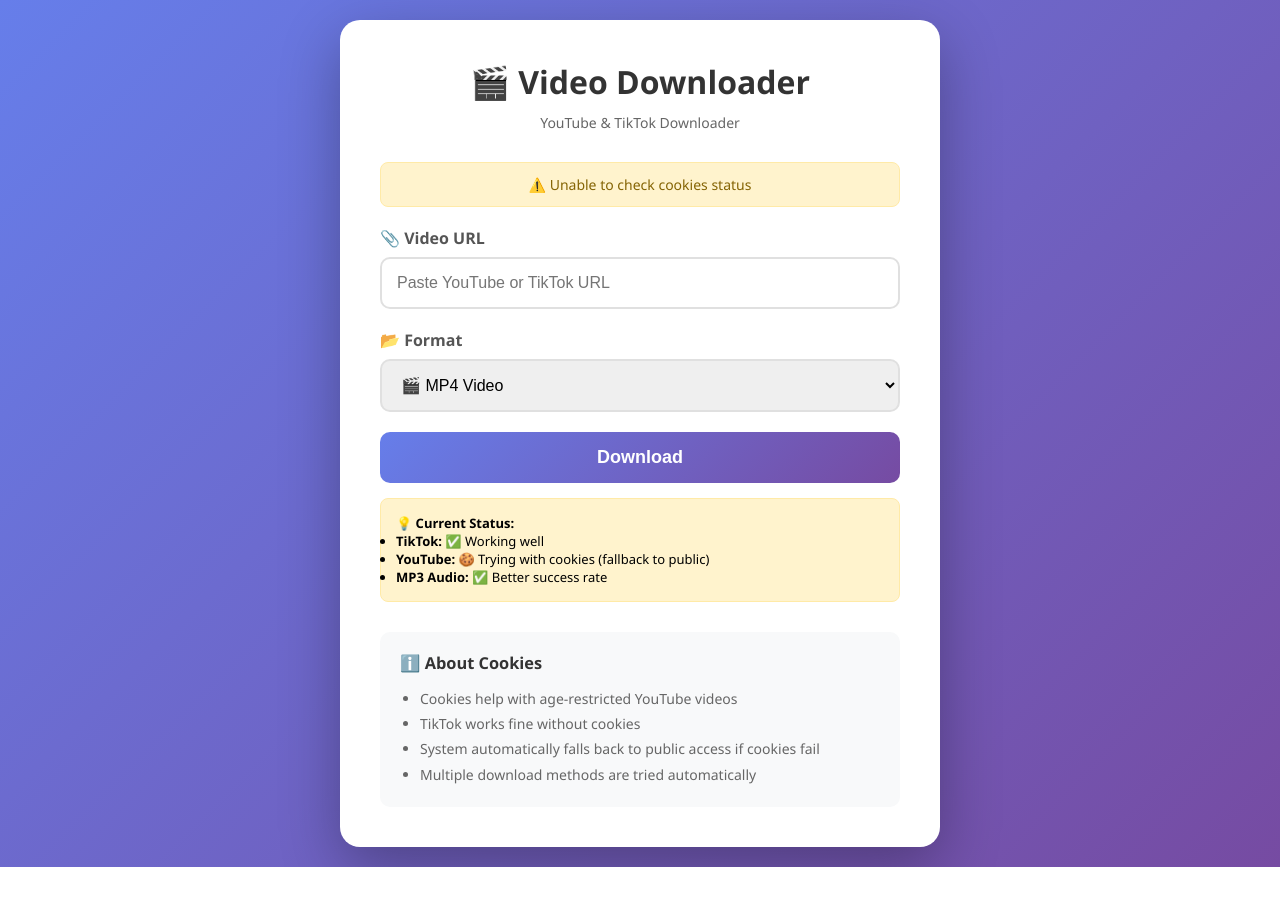
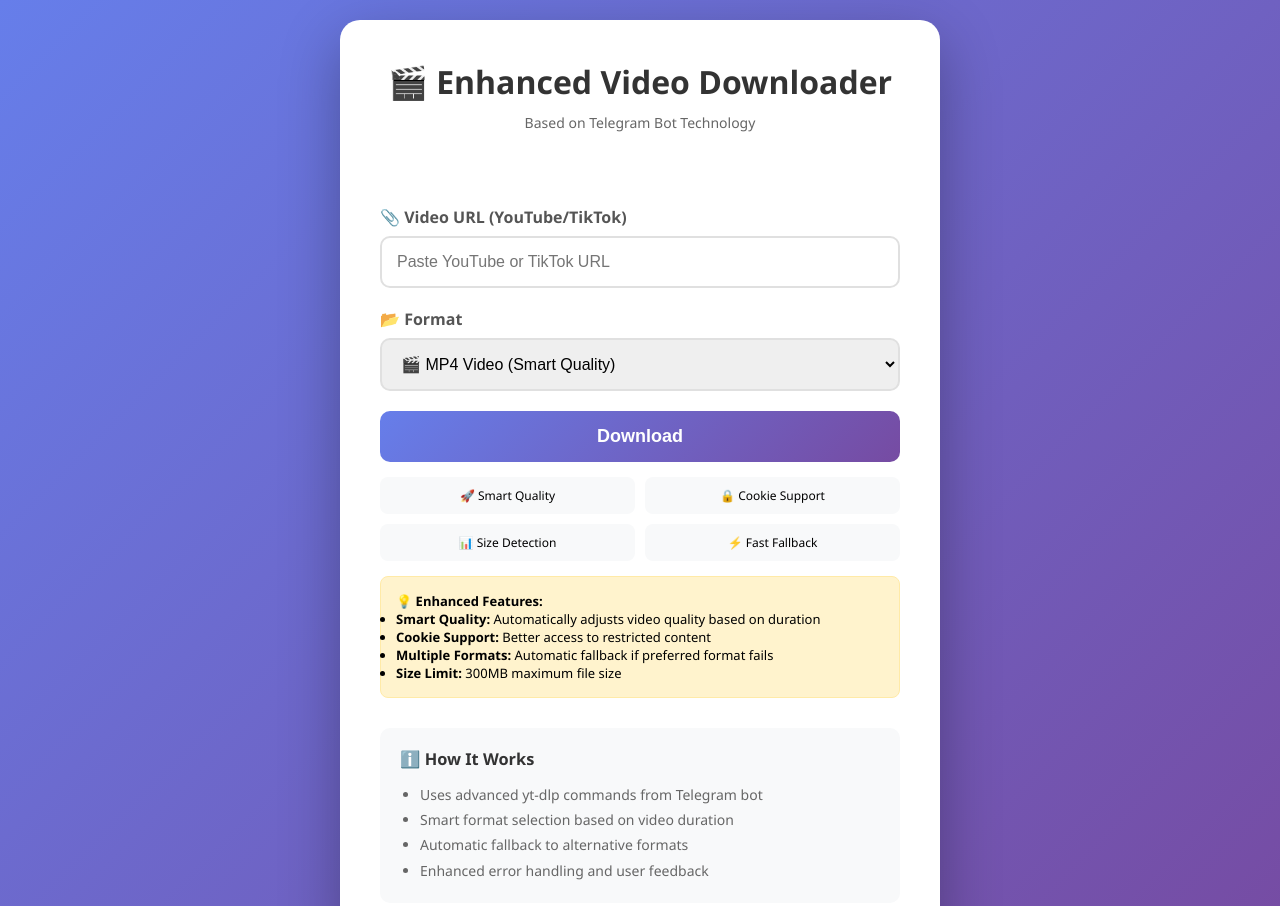
Before and after one commit to nwe-kerchief/videoandaudiodownloader, a plain HTML site: page templates/index.html in a window 1280 px wide. Shown: the top 906 px of the page. Before the commit the page ends 867 px from the top, so only its background shows below. Drawn offline with Linux system fonts and the light colour scheme; no server answers.

Commit message:
Update index.html

```diff
--- a/templates/index.html
+++ b/templates/index.html
@@ -3,7 +3,7 @@
 <head>
     <meta charset="UTF-8">
     <meta name="viewport" content="width=device-width, initial-scale=1.0">
-    <title>Video Downloader</title>
+    <title>Enhanced Video Downloader</title>
     <style>
         * { margin: 0; padding: 0; box-sizing: border-box; }
         body {
@@ -115,26 +115,45 @@
         .cookies-valid { background: #d4edda; color: #155724; border: 1px solid #c3e6cb; }
         .cookies-invalid { background: #f8d7da; color: #721c24; border: 1px solid #f5c6cb; }
         .cookies-none { background: #fff3cd; color: #856404; border: 1px solid #ffeaa7; }
+        .method-info {
+            margin-top: 10px;
+            font-size: 12px;
+            color: #666;
+            text-align: center;
+        }
+        .features {
+            display: grid;
+            grid-template-columns: 1fr 1fr;
+            gap: 10px;
+            margin-top: 15px;
+        }
+        .feature {
+            padding: 10px;
+            background: #f8f9fa;
+            border-radius: 8px;
+            text-align: center;
+            font-size: 12px;
+        }
     </style>
 </head>
 <body>
     <div class="container">
-        <h1>🎬 Video Downloader</h1>
-        <p class="subtitle">YouTube & TikTok Downloader</p>
+        <h1>🎬 Enhanced Video Downloader</h1>
+        <p class="subtitle">Based on Telegram Bot Technology</p>
 
         <div id="cookiesStatus" class="cookies-status"></div>
 
         <form id="form">
             <div class="form-group">
-                <label>📎 Video URL</label>
+                <label>📎 Video URL (YouTube/TikTok)</label>
                 <input type="text" id="url" placeholder="Paste YouTube or TikTok URL" required>
             </div>
 
             <div class="form-group">
                 <label>📂 Format</label>
                 <select id="format">
-                    <option value="mp4">🎬 MP4 Video</option>
-                    <option value="mp3">🎵 MP3 Audio</option>
+                    <option value="mp4">🎬 MP4 Video (Smart Quality)</option>
+                    <option value="mp3">🎵 MP3 Audio (High Quality)</option>
                 </select>
             </div>
 
@@ -146,23 +165,32 @@
         </div>
 
         <div id="status"></div>
+        <div id="methodInfo" class="method-info"></div>
+
+        <div class="features">
+            <div class="feature">🚀 Smart Quality</div>
+            <div class="feature">🔒 Cookie Support</div>
+            <div class="feature">📊 Size Detection</div>
+            <div class="feature">⚡ Fast Fallback</div>
+        </div>
 
         <div class="tips">
-            <strong>💡 Current Status:</strong>
+            <strong>💡 Enhanced Features:</strong>
             <ul>
-                <li><strong>TikTok:</strong> ✅ Working well</li>
-                <li><strong>YouTube:</strong> 🍪 Trying with cookies (fallback to public)</li>
-                <li><strong>MP3 Audio:</strong> ✅ Better success rate</li>
+                <li><strong>Smart Quality:</strong> Automatically adjusts video quality based on duration</li>
+                <li><strong>Cookie Support:</strong> Better access to restricted content</li>
+                <li><strong>Multiple Formats:</strong> Automatic fallback if preferred format fails</li>
+                <li><strong>Size Limit:</strong> 300MB maximum file size</li>
             </ul>
         </div>
 
         <div class="info">
-            <h3>ℹ️ About Cookies</h3>
+            <h3>ℹ️ How It Works</h3>
             <ul>
-                <li>Cookies help with age-restricted YouTube videos</li>
-                <li>TikTok works fine without cookies</li>
-                <li>System automatically falls back to public access if cookies fail</li>
-                <li>Multiple download methods are tried automatically</li>
+                <li>Uses advanced yt-dlp commands from Telegram bot</li>
+                <li>Smart format selection based on video duration</li>
+                <li>Automatic fallback to alternative formats</li>
+                <li>Enhanced error handling and user feedback</li>
             </ul>
         </div>
     </div>
@@ -182,20 +210,13 @@
 
                 if (data.has_cookies) {
                     statusDiv.className = 'cookies-status cookies-valid';
-                    statusDiv.innerHTML = `🍪 Cookies loaded from ${data.cookies_source} - ${data.message}`;
-                } else if (data.cookies_source === 'none') {
+                    statusDiv.innerHTML = `🍪 Enhanced Mode: ${data.valid_cookies} cookies loaded`;
+                } else {
                     statusDiv.className = 'cookies-status cookies-none';
-                    statusDiv.innerHTML = '⚠️ No cookies file - YouTube may not work for restricted videos';
-                } else {
-                    statusDiv.className = 'cookies-status cookies-invalid';
-                    statusDiv.innerHTML = `❌ Cookies file invalid - ${data.message}`;
+                    statusDiv.innerHTML = '🌐 Standard Mode: Some restricted videos may not work';
                 }
             } catch (error) {
                 console.error('Failed to check cookies status:', error);
-                const statusDiv = document.getElementById('cookiesStatus');
-                statusDiv.style.display = 'block';
-                statusDiv.className = 'cookies-status cookies-none';
-                statusDiv.innerHTML = '⚠️ Unable to check cookies status';
             }
         }
 
@@ -211,14 +232,16 @@
             const status = document.getElementById('status');
             const progressBar = document.getElementById('progressBar');
             const progressFill = document.getElementById('progressFill');
+            const methodInfo = document.getElementById('methodInfo');
 
             btn.disabled = true;
-            btn.textContent = 'Starting...';
+            btn.textContent = 'Starting Enhanced Download...';
             status.className = 'processing show';
-            status.textContent = '⏳ Initializing download...';
+            status.textContent = '🚀 Initializing enhanced download engine...';
             progressBar.style.display = 'block';
             progressFill.style.width = '10%';
             progressFill.textContent = '10%';
+            methodInfo.textContent = 'Using Telegram bot technology...';
 
             try {
                 const response = await fetch('/api/start-download', {
@@ -235,9 +258,10 @@
                 const data = await response.json();
                 downloadId = data.download_id;
 
-                status.textContent = '📥 Downloading... Trying different methods';
+                status.textContent = '📥 Downloading with enhanced engine...';
                 progressFill.style.width = '30%';
                 progressFill.textContent = '30%';
+                methodInfo.textContent = 'Smart format selection active...';
 
                 checkInterval = setInterval(checkDownloadStatus, 2000);
 
@@ -247,6 +271,7 @@
                 status.className = 'error show';
                 status.textContent = '❌ ' + error.message;
                 progressBar.style.display = 'none';
+                methodInfo.textContent = '';
             }
         };
 
@@ -262,15 +287,18 @@
                 const status = document.getElementById('status');
                 const progressFill = document.getElementById('progressFill');
                 const btn = document.getElementById('btn');
+                const methodInfo = document.getElementById('methodInfo');
 
                 if (data.status === 'ready') {
                     clearInterval(checkInterval);
 
                     status.className = 'success show';
-                    status.textContent = '✅ Ready! Downloading file...';
+                    status.textContent = '✅ Enhanced download complete! Downloading file...';
                     progressFill.style.width = '100%';
                     progressFill.textContent = '100%';
+                    methodInfo.textContent = 'Download ready!';
 
+                    // Download file
                     window.location.href = `/api/download/${downloadId}`;
 
                     setTimeout(() => {
@@ -278,7 +306,8 @@
                         btn.textContent = 'Download';
                         document.getElementById('url').value = '';
                         document.getElementById('progressBar').style.display = 'none';
-                        status.textContent = '✅ Download complete!';
+                        status.textContent = '✅ Download complete! Enhanced engine worked perfectly!';
+                        methodInfo.textContent = '';
                     }, 2000);
 
                 } else if (data.status === 'error') {
@@ -288,6 +317,7 @@
                     status.className = 'error show';
                     status.textContent = '❌ ' + data.error;
                     document.getElementById('progressBar').style.display = 'none';
+                    methodInfo.textContent = 'Enhanced error handling completed';
 
                 } else if (data.status === 'downloading') {
                     const currentWidth = parseInt(progressFill.style.width);
@@ -295,6 +325,7 @@
                         progressFill.style.width = (currentWidth + 10) + '%';
                         progressFill.textContent = (currentWidth + 10) + '%';
                     }
+                    methodInfo.textContent = 'Processing with smart quality selection...';
                 }
 
             } catch (error) {
```
